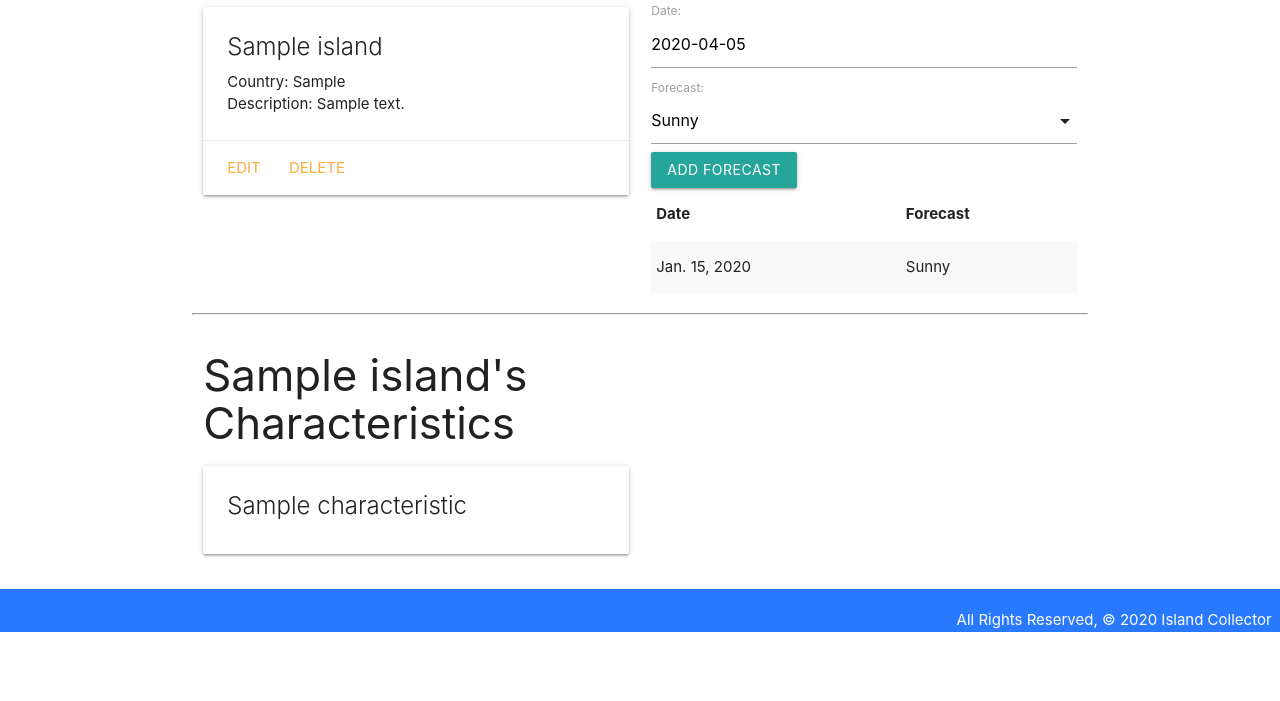
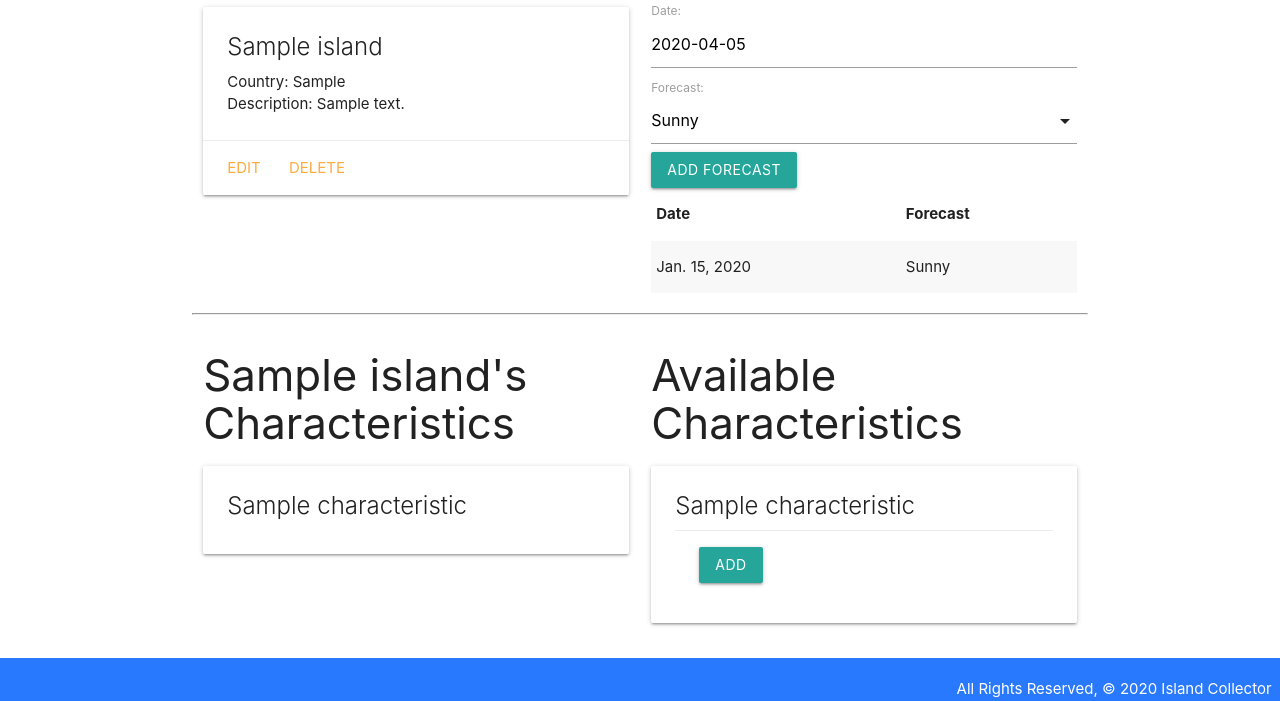
Before and after one commit to danusem/island_collector, a Django app: template main_app/templates/islands/detail.html in a window 1280 px wide. Shown: the part 201-902 px from the top of the page. Before the commit the page ends 833 px from the top, so only its background shows below. Run offline with Django 3.2, Linux system fonts and the light colour scheme; the template is opened without the code that fills it: values that come from a table or form of the project are taken from there, others are empty; tables that the repository leaves empty hold one stand-in row (values such as "Sample post").

Commit message:
update detail form

```diff
--- a/main_app/templates/islands/detail.html
+++ b/main_app/templates/islands/detail.html
@@ -60,6 +60,28 @@
                 <h5>No Characteristics</h5>
             {% endif %}
         </div>
+        <div class="col s6">
+            <h3>Available Characteristics</h3>
+            {% if characteristics.count %}
+                {% for characteristic in characteristics.all %}
+                    <div class="card">
+                        <div class="card-content">
+                            <span class="card-title">
+                               <span>{{ characteristic.name }}</span>
+                            </span>
+                            <div class="card-action">
+                                <form action="" method="post">
+                                    {% csrf_token %}
+                                    <button type="submit" class="btn">Add</button>
+                                </form>
+                            </div>
+                        </div>
+                    </div>
+                {% endfor %}
+                {% else %}
+                <h5>{{ island.name }} Already has All Characteristics Available</h5>
+            {% endif %}
+        </div>
     </div>
     <script>
 
```
